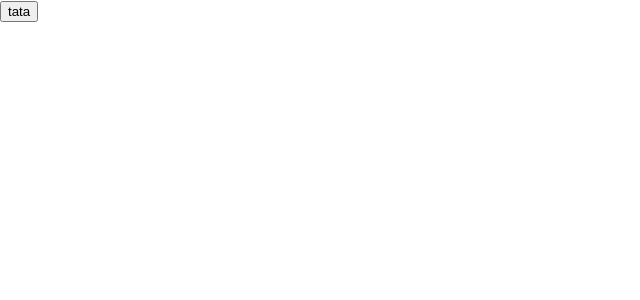
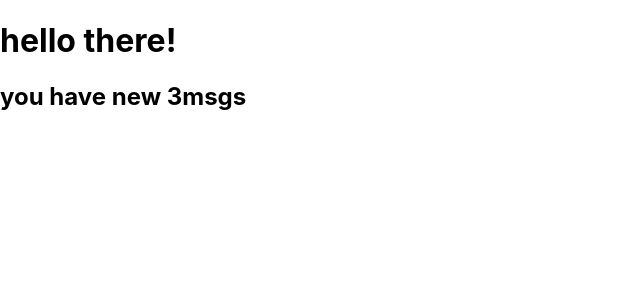
Before and after one commit to harsh-hirani/react-test, a React (Create React App) app: page / in a window 1280 px wide. Shown: the top 300 px of the page, without its empty margins (0-640 px from the left). Built offline with nearby package versions, Linux system fonts and the light colour scheme.

Commit message:
cond render 3

```diff
--- a/src/index.js
+++ b/src/index.js
@@ -3,33 +3,21 @@ import ReactDOM from 'react-dom/client';
 import './index.css';
 
 const root = ReactDOM.createRoot(document.getElementById('root'));
-class Greet extends React.Component {
-constructor(props) {
-  super(props);
-  // this.ss = this.ss.bind(this);
-  // this.dd = this.dd.bind(this);
-  this.state = {pass:0};
+function Mailbox(p){
+const is = p.msgs;
+return(
+  <div>
+    <h1> hello there! </h1>
+      {is.length >0 &&
+        <h2>you have new {is.length}msgs</h2>
+      }
+  </div>
+)
 }
-ss = ()=>{this.setState({pass:0});}
-dd = ()=>{this.setState({pass:1});}
-  render() {
-    let btn;
-    if(this.state.pass){
- btn = <button type="button" onClick={this.ss}>hi there</button>;
-
-}else{
-  this.msg = "log in"
-  btn = <button type="button" onClick={this.dd}>tata</button>;
-    }
-  return (
-    btn
-  );
-}
-}
-
+const arr = ['hii','byeee','just']
 root.render(
   <>
-    <Greet hey={0}/>
+    <Mailbox msgs={arr}/>
   </>
 );
 // If you want to start measuring performance in your app, pass a function
```
